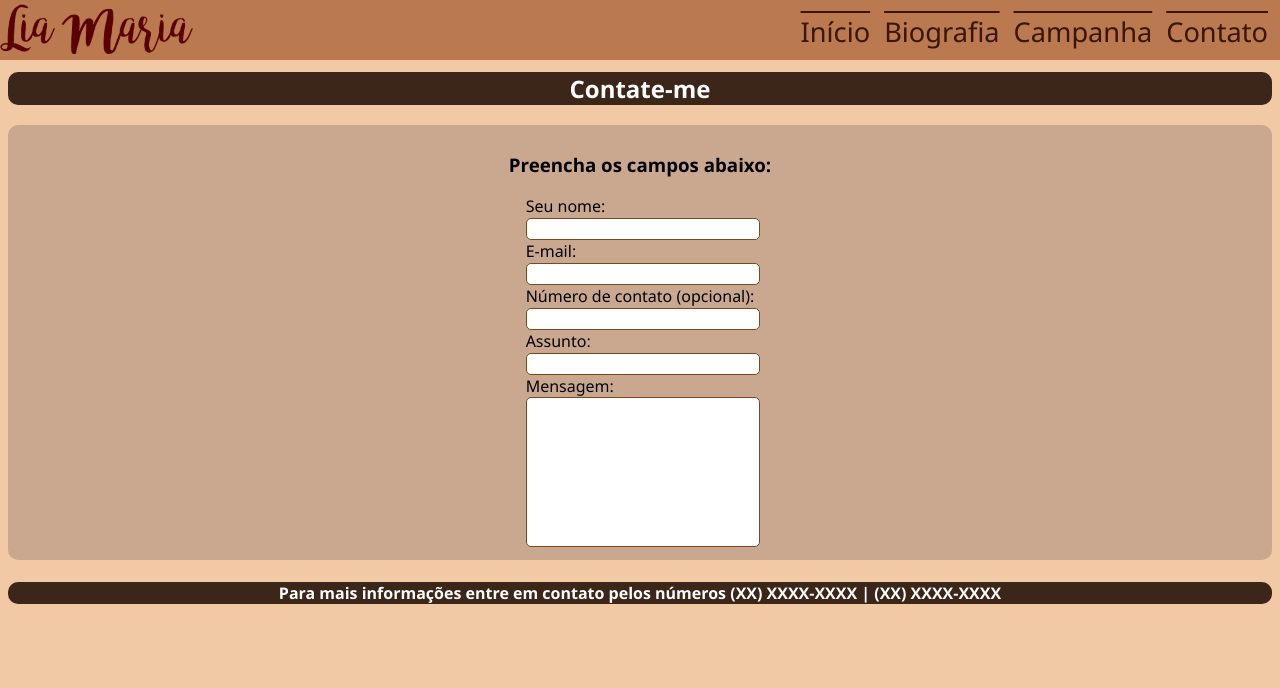
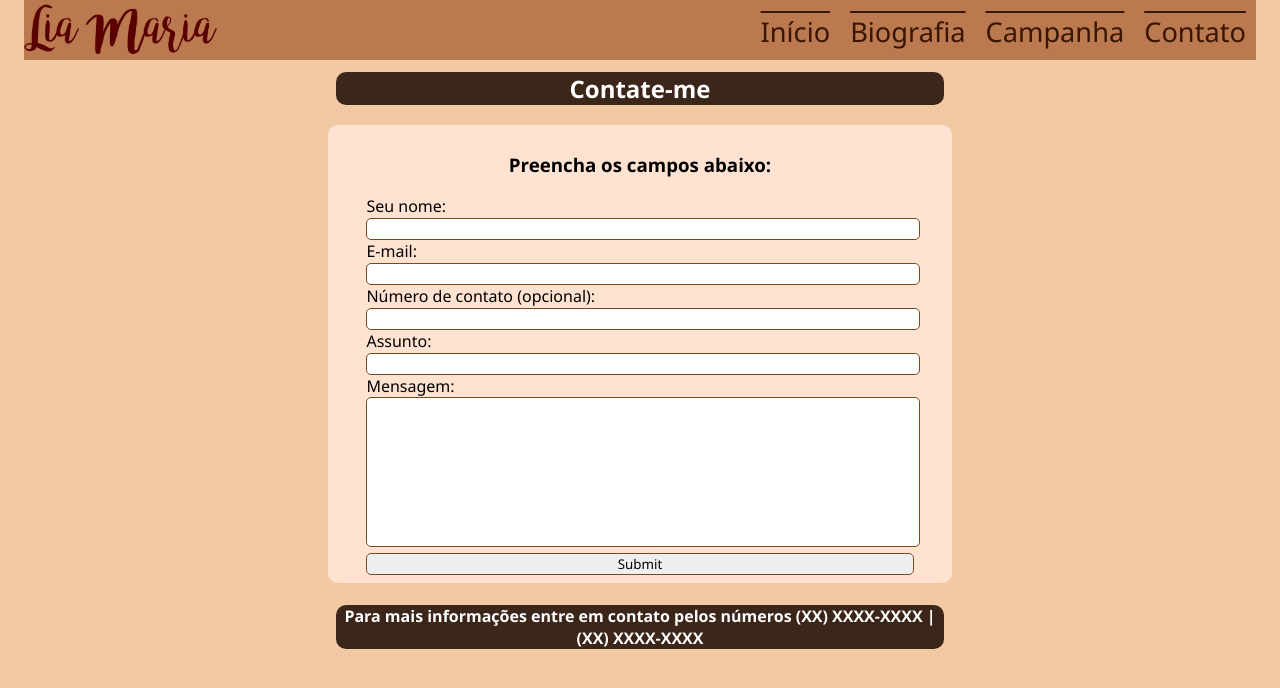
Before and after one commit to Bruno-Melo-Martins/Projeto-Lia-Maria-main, a plain HTML site: page contato.html in a window 1280 px wide. Drawn offline with Linux system fonts and the light colour scheme.

Commit message:
Reposicionamento

```diff
--- a/contato.html
+++ b/contato.html
@@ -36,11 +36,12 @@
             E-mail: <br>
             <input type="email" name="e-mail"> <br>
             Número de contato (opcional): <br>
-            <input type="tel"><br>
+            <input type="tel" name="tel"><br>
             Assunto: <br>
-            <input type="text"> <br>
+            <input type="text" name="assunto"> <br>
             Mensagem: <br>
-            <textarea name="Mensagem" rows="8"></textarea>
+            <textarea name="mensagem" rows="8"></textarea> <br>
+            <input type="submit">
         </form>
     </div>
 
--- a/style.css
+++ b/style.css
@@ -1,5 +1,8 @@
 body{
     background-color: rgb(242, 201, 165);
+    width: 95%;
+    margin-left: auto;
+    margin-right: auto;
 }
 
 *{
@@ -37,10 +40,11 @@ body{
     float: left;
     margin-top: 4px;
     font-size: 170%;
-    margin-right: 10px;
     color: rgb(56, 22, 0);
     text-decoration: overline;
     padding: 2px;
+    padding-right: 10px;
+    padding-left: 10px;
 }
 
 .op:hover{
@@ -60,16 +64,22 @@ body{
     color: white;
     text-align: center;
     border-radius: 10px;
+    width: 50%;
+    margin-left: auto;
+    margin-right: auto;
 }
 
 .white{
-    background-color: rgb(202, 168, 144);
+    background-color: rgb(255, 227, 208);
     padding: 8px;
     border-radius: 10px;
+    width: 50%;
+    margin-right: auto;
+    margin-left: auto;
 }
 
 form{
-    width: fit-content;
+    width: 90%;
     margin-left: auto;
     margin-right: auto;
 }
@@ -86,6 +96,8 @@ textarea, input{
     background-color: rgba(191, 127, 54, 0.596);
     padding: 10px;
     border-radius: 20px;
+    margin-left: auto;
+    margin-right: auto;
 }
 
 .hrr{
```
Also changed, not shown: index.html (+1 -1 lines).
